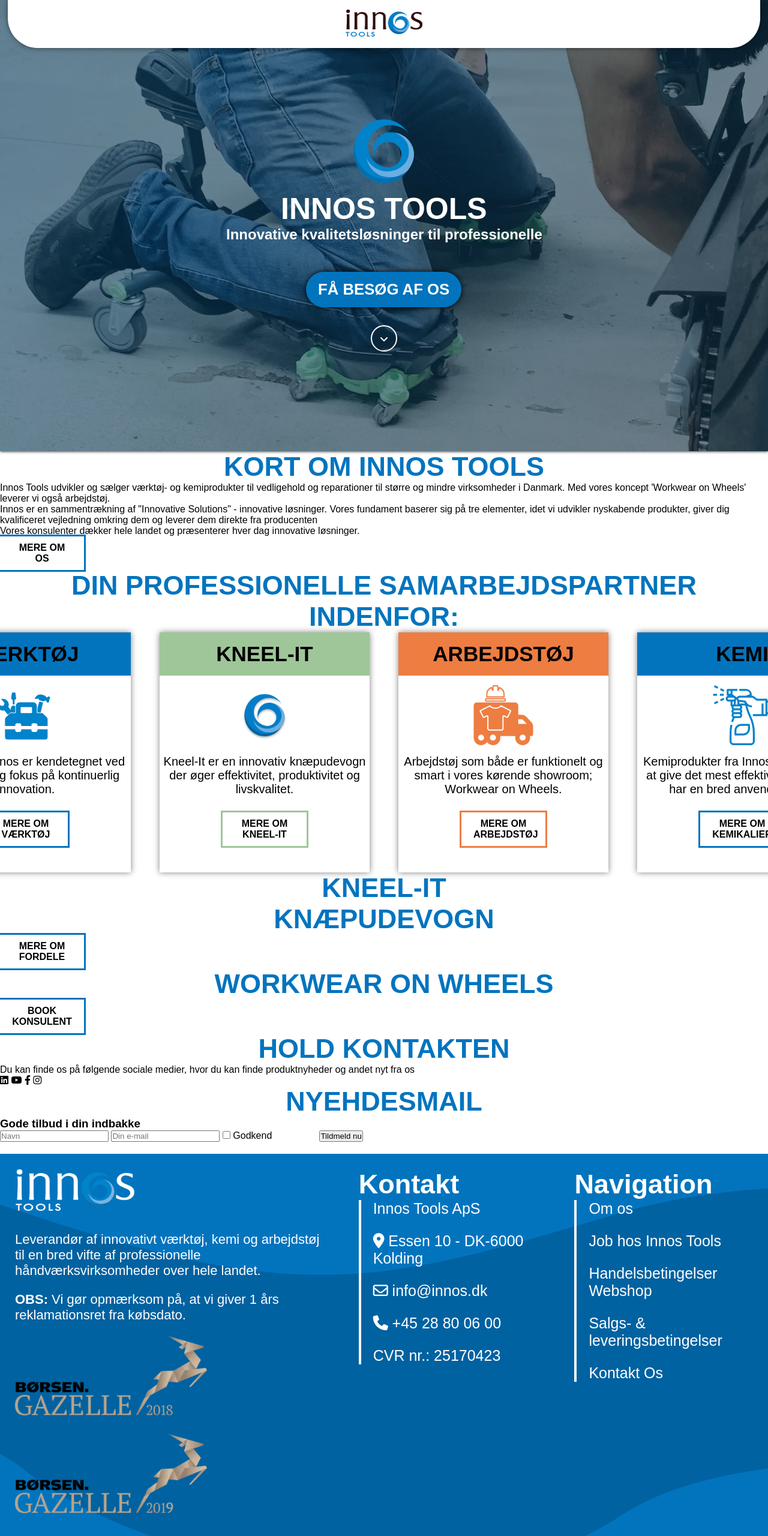
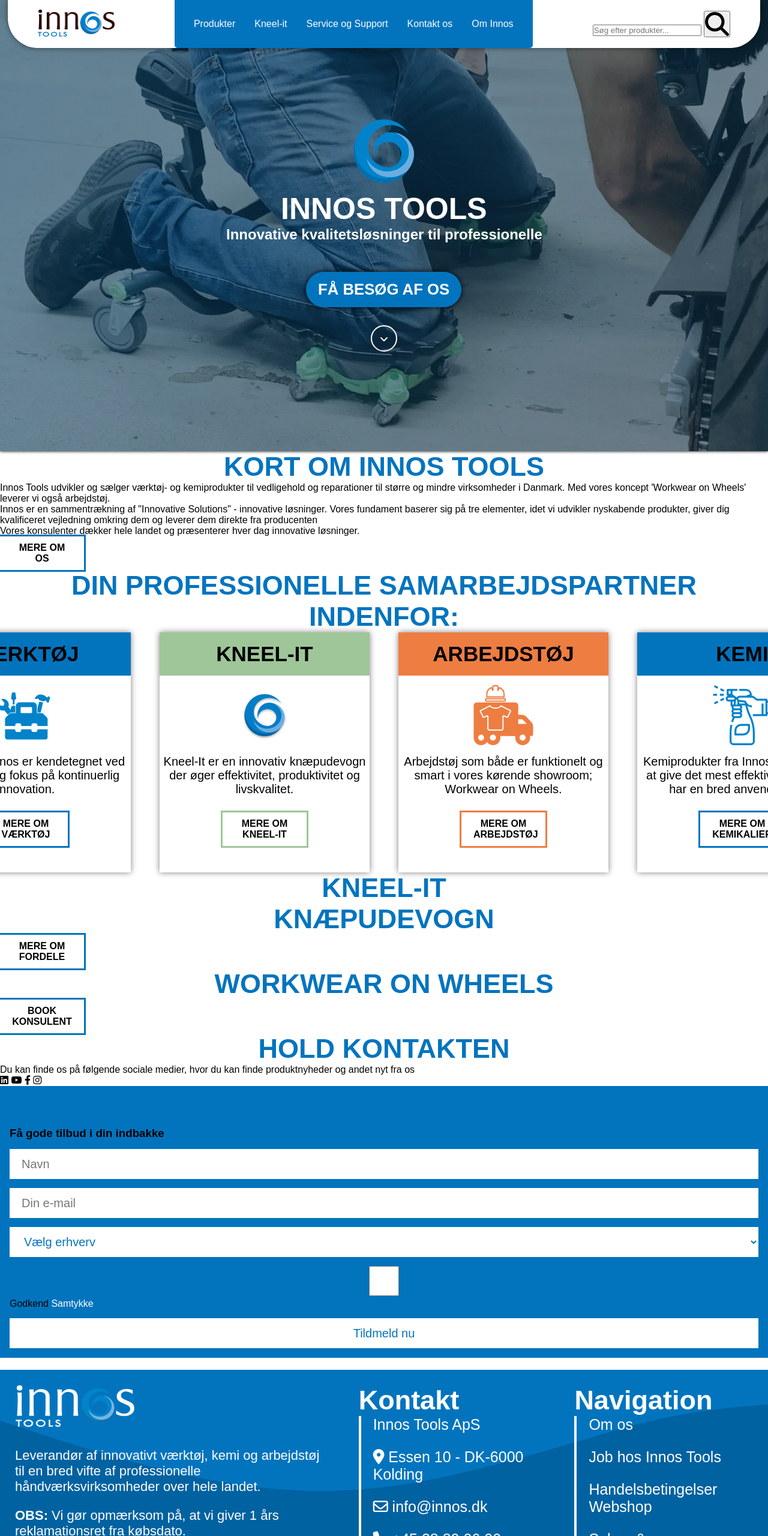
Before and after one commit to Walocial/Hovedopgave, a plain HTML site: page index.html in a window 1280 px wide. Shown: the top 2560 px of the page at 60% size. Drawn offline with Linux system fonts and the light colour scheme.

Commit message:
Menu i headeren og nyhedsbrev
Jeg har fået indsat en menu i headeren, den skal dog lige finpudses lidt endnu, og så har jeg næsten færdiggjort nyhedsbrevs pop-uppet.

```diff
--- a/index.html
+++ b/index.html
@@ -28,24 +28,28 @@
         <a href="#">
             <img src="images/innosFullLogo.webp" alt="Innos Tools Logo - Hjem Knap" height="45" width="128">
         </a>
-        <i class="fa-solid fa-bars" id="mobilMenuOpen" onclick="showMenu()"></i>
-        <nav id="pcNav">
+        <nav id="primNav">
             <ul>
-                <li></li>
-                <li></li>
-                <li></li>
-                <li></li>
-                <li></li>
+                <li><a href="#">Produkter</a></li>
+                <li><a href="#">Kneel-it</a></li>
+                <li><a href="#">Service og Support</a></li>
+                <li><a href="#">Kontakt os</a></li>
+                <li><a href="#">Om Innos</a></li>
             </ul>
         </nav>
+        <form action="#">
+            <input type="search" id="searchBar" name="searchBar" placeholder="Søg efter produkter...">
+            <button type="submit"><i class="fa fa-search"></i></button>
+        </form>
+        <i class="fa-solid fa-bars" id="mobilMenuOpen" onclick="showMenu()"></i>
         <nav id="mobilMenu">
             <i class="fa-solid fa-x" onclick="hideMenu()"></i>
             <ul>
-                <li>Produkter</li>
-                <li>Kneel-it</li>
-                <li>Service og Support</li>
-                <li>Kontakt os</li>
-                <li>Om Innos</li>
+                <li><a href="#">Produkter</a></li>
+                <li><a href="#">Kneel-it</a></li>
+                <li><a href="#">Service og Support</a></li>
+                <li><a href="#">Kontakt os</a></li>
+                <li><a href="#">Om Innos</a></li>
             </ul>
         </nav>
     </header>
@@ -133,12 +137,59 @@
                     <i class="fa-brands fa-instagram" title="Instagram"></i>
                 </nav>
                 <aside id="nyhedsBrev">
-                    <h2>Nyehdesmail</h2>
-                    <h3>Gode tilbud i din indbakke</h3>
+                    <h2>Nyhedsbrev</h2>
+                    <h3>Få gode tilbud i din indbakke</h3>
                     <form action="#">
                         <input type="text" name="navn" placeholder="Navn">
                         <input type="email" name="email" placeholder="Din e-mail">
-                        <input type="checkbox" name="checkbox" id="checkbox" required="required">
+                        <select name="erhverv" id="erhverv" required>
+                            <option selected disabled value="">Vælg erhverv</option>
+                            <option value="Auto">Auto</option>
+                            <option value="Autolakerer">Autolakerer</option>
+                            <option value="Boligforeninger">Boligforeninger</option>
+                            <option value="Brolægger">Brolægger</option>
+                            <option value="Campingpladser">Campingpladser</option>
+                            <option value="Cykelhandler">Cykelhandler</option>
+                            <option value="Dækservice">Dækservice</option>
+                            <option value="Efterskoler">Efterskoler</option>
+                            <option value="Elektriker">Elektriker</option>
+                            <option value="Entreprenører">Entreprenører</option>
+                            <option value="Folkeskoler">Folkeskoler</option>
+                            <option value="Gartner">Gartner</option>
+                            <option value="Gasservice">Gasservice</option>
+                            <option value="Glarmester">Glarmester</option>
+                            <option value="Godser">Godser</option>
+                            <option value="Gulvlægger">Gulvlægger</option>
+                            <option value="Kloakservice">Kloakservice</option>
+                            <option value="Kølerfirma">Kølerfirma</option>
+                            <option value="Landbrug">Landbrug</option>
+                            <option value="Lastvognsværksteder">Lastvognsværksteder</option>
+                            <option value="Maler">Maler</option>
+                            <option value="Maskinstationer">Maskinstationer</option>
+                            <option value="Materialegård">Materialegård</option>
+                            <option value="Millitær">Millitær</option>
+                            <option value="Minkfarme">Minkfarme</option>
+                            <option value="Murer">Murer</option>
+                            <option value="Oliefyrsservice">Oliefyrsservice</option>
+                            <option value="Ophugger">Ophugger</option>
+                            <option value="Produkthandler">Produkthandler</option>
+                            <option value="Produktionsfirma">Produktionsfirma</option>
+                            <option value="Slagterier/Mejerier">Slagterier/Mejerier</option>
+                            <option value="Smede">Smede</option>
+                            <option value="Snedker">Snedker</option>
+                            <option value="Svineproducenter">Svineproducenter</option>
+                            <option value="Sygehuse">Sygehuse</option>
+                            <option value="Tagdækker">Tagdækker</option>
+                            <option value="Tekn. skoler og Fagskoler">Tekn. skoler og Fagskoler</option>
+                            <option value="Tømrer">Tømrer</option>
+                            <option value="Vandværker">Vandværker</option>
+                            <option value="Varmeværker">Varmeværker</option>
+                            <option value="Ventilationsfirma">Ventilationsfirma</option>
+                            <option value="Vognmænd">Vognmænd</option>
+                            <option value="VVS/Blikkeslager">VVS/Blikkeslager</option>
+                            <option value="Andet">Andet</option>
+                          </select>
+                        <input type="checkbox" name="checkbox" id="checkbox" required>
                         <label for="checkbox">Godkend <a href="#" target="blank">Samtykke</a></label>
                         <input type="submit" name="submit" value="Tildmeld nu">
                     </form>
--- a/style/style.css
+++ b/style/style.css
@@ -49,7 +49,7 @@
 header nav {
     z-index: 10;
 }
-#pcNav {
+#primNav {
     display: none;
 }
 header {
@@ -273,7 +273,6 @@
     background-color: var(--wow-orange);
 }
 
-
 .titleWrap h3 {
     color: black;
     font-size: 25px;
@@ -281,6 +280,27 @@
     text-transform: uppercase;
 }
 
+
+#nyhedsBrev {
+    display: flex;
+    flex-direction: column;
+    width: 100%;
+    max-width: 1400px;
+    padding: 1em;
+    margin: 0 auto;
+    background-color: var(--prim-blue);
+}
+
+#nyhedsBrev input, #nyhedsBrev select {
+    width: 100%;
+    font-size: 20px;
+    height: 50px;
+    padding: 10px 20px;
+    margin: 15px 0 0 0;
+    color: var(--prim-blue);
+    background-color: white;
+    border: none;
+}
 
 footer {
     width: 100vw;
@@ -360,25 +380,6 @@
 /* --------------------- iPad Version -----------------------*/
 @media screen and (min-width: 725px) {
 
-    header {
-        height: 80px;
-        width: 98%;
-        max-width: 1920px;
-        justify-content: space-around;
-        left: 0;
-        right: 0;
-        margin: 0 auto;
-        border-radius: 0 0 50px 50px;
-    }
-
-    #mobilMenu, #mobilMenuOpen {
-        display: none;
-    }
-
-    #pcMenu {
-        display: block;
-    }
-
     #content h2 {
         font-size: 40px;
     }
@@ -444,6 +445,39 @@
 
 /* --------------------- Desktop Version -----------------------*/
 @media screen and (min-width: 1200px) {
+    header {
+        height: 80px;
+        width: 98%;
+        max-width: 1920px;
+        justify-content: space-around;
+        left: 0;
+        right: 0;
+        padding: 0;
+        margin: 0 auto;
+        border-radius: 0 0 50px 50px;
+    }
+
+    #mobilMenu, #mobilMenuOpen {
+        display: none;
+    }
+
+    #primNav {
+        height: 100%;
+        display: block;
+    }
+    #primNav ul {
+        display: flex;
+        flex-direction: row;
+        align-items: center;
+        column-gap: 2em;
+        padding: 0 2em;
+        height: 100%;
+        border-radius: 0 0 5px 5px;
+        background-color: var(--prim-blue);
+    }
+    #primNav ul li {
+        display: inline-block;
+    }
 
     #skipBtn {
         top: -50em;
```
